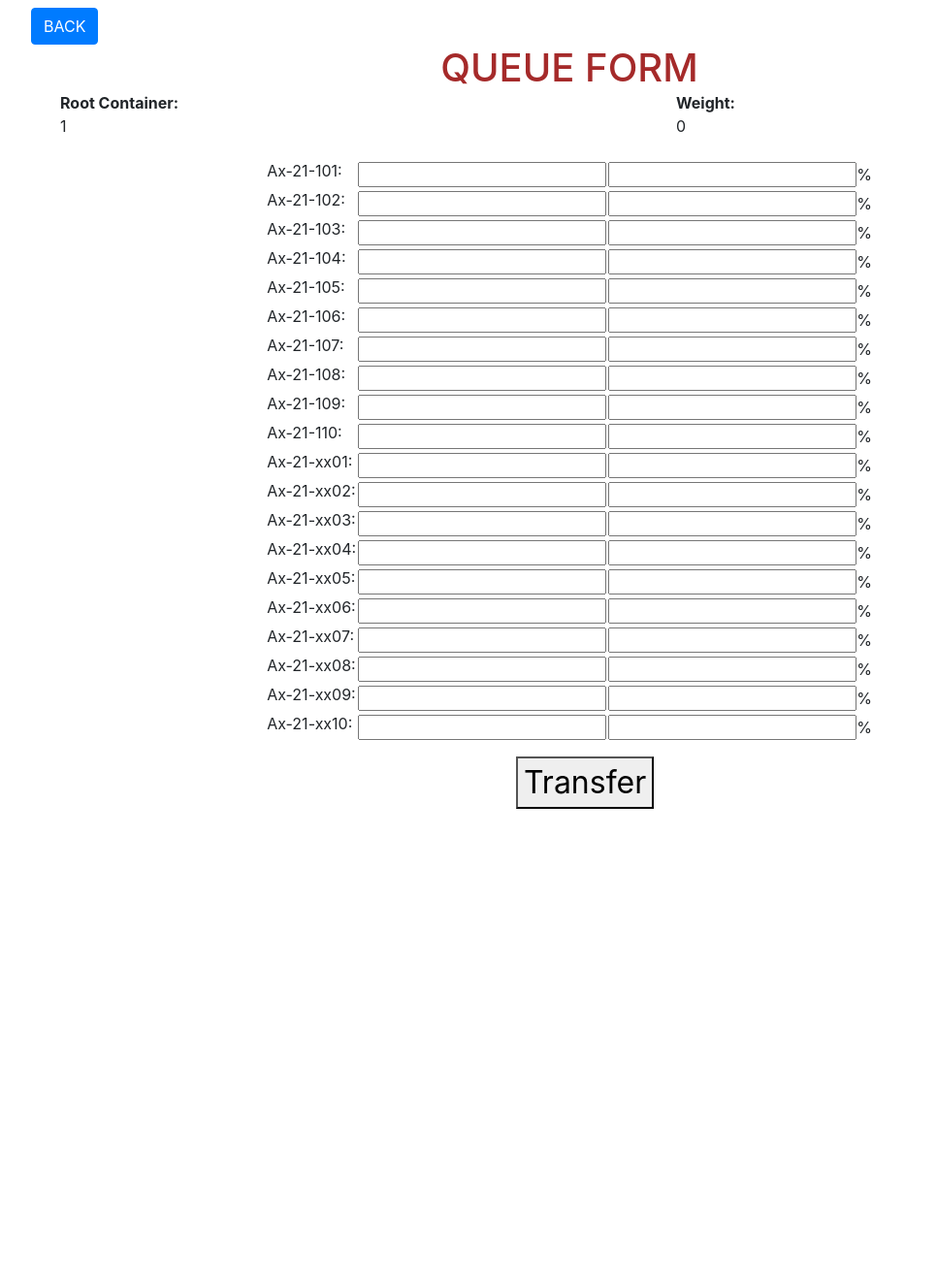
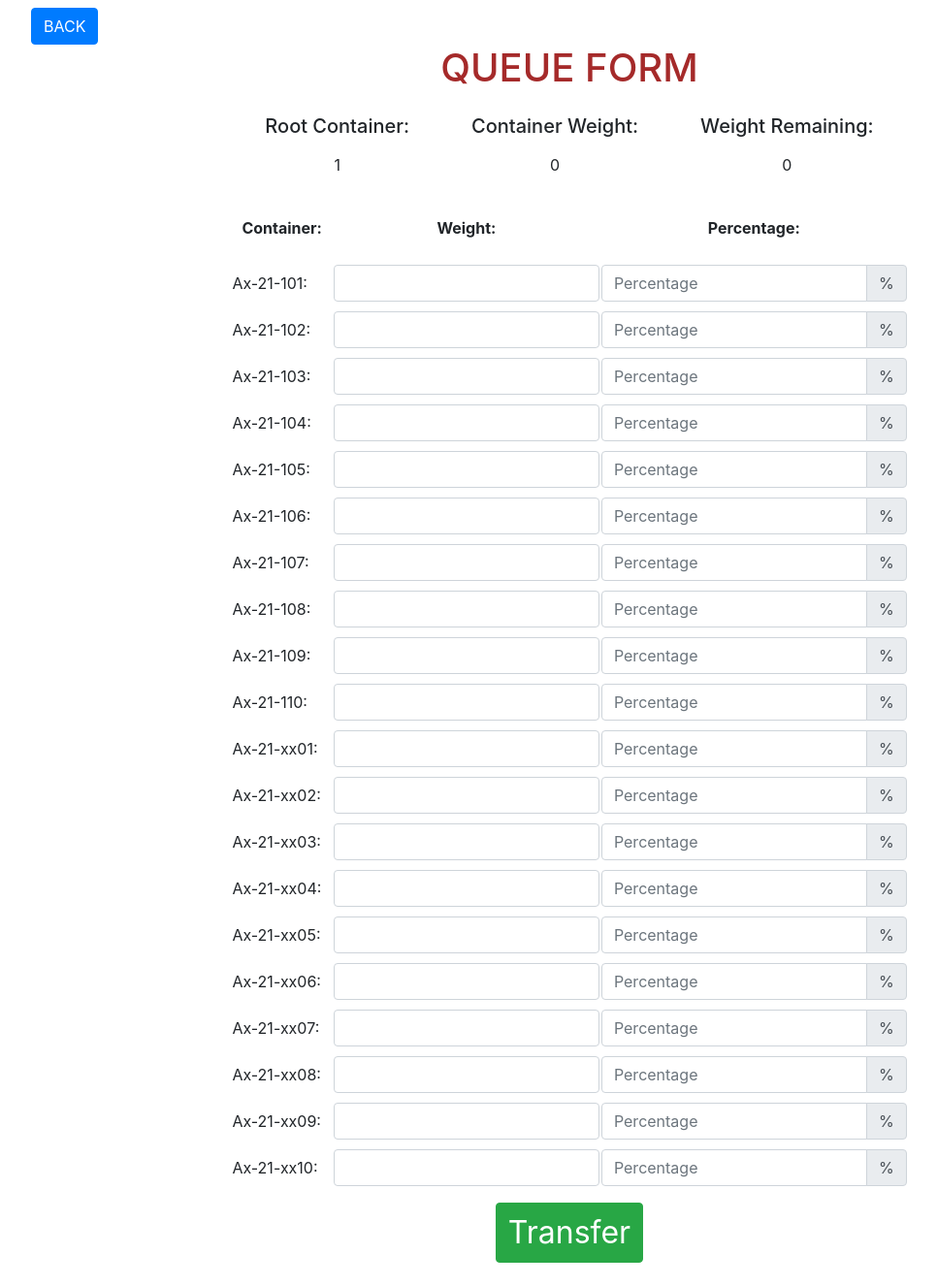
Before and after one commit to Lance-Easley/FACT-Prototype, a Django app: page /contract/1/queue/1 in a window 1280 px wide. Shown: the part 56-1382 px from the top of the page at 97% size, without its empty margins (53-1019 px from the left). Before the commit the page ends 890 px from the top, so only its background shows below. Run offline with Django 3.2, Linux system fonts and the light colour scheme; data comes from the database, SQL or seed files in the repository; some libraries are stand-ins or nearby versions.

Commit message:
Finished Queueform

```diff
--- a/contracts/forms.py
+++ b/contracts/forms.py
@@ -101,7 +101,9 @@ class QueuedContainerForm(forms.Form):
         # Generate Integer fields for each container that belongs to the contract's company
         for c in Container.objects.filter(company_code=contract.company_code):
             self.fields[c.unit_descriptor] = forms.IntegerField(
-                required=False, initial=self.container_weights.get(c.unit_descriptor)
+                required=False,
+                initial=self.container_weights.get(c.unit_descriptor),
+                widget=forms.TextInput(attrs={'class': 'form-control'})
             )
 
     @property
@@ -135,6 +137,8 @@ class QueuedContainerForm(forms.Form):
             print("Pend: ", pending_weight_total)
             print("Weight: ", weight)
             print("Container weights must total to the contract's total weight.")
+            self.errors["total"] = "Container weights must total to the contract's total weight."
+            print(repr(self.errors))
             raise ValidationError(
                 "Container weights must total to the contract's total weight."
             )
--- a/pages/views.py
+++ b/pages/views.py
@@ -93,8 +93,6 @@ class ContractUpdateView(UpdateView):
         contract.save()
         return redirect("pending", contract.id)
 
-
-
     def get_context_data(self, *args, **kwargs):
         context = super().get_context_data(*args, **kwargs)
         context['company_containers'] = Container.objects.filter(
--- a/templates/queueform.html
+++ b/templates/queueform.html
@@ -5,11 +5,7 @@
     font-family: Calibri, 'Trebuchet MS', sans-serif;
 
 }
-#trans{
-  position: relative;
-  left: 500px;
-  top: 15px;
-}
+
 p{
   padding: 10px;
 }
@@ -62,36 +58,62 @@ section {
 {% block content %}
 <div id="__queueform">
   <button class="btn btn-primary" onclick="window.history.back()">BACK</button>
-  <h1 id="title">QUEUE FORM</h1>
-  <section id="contract-info" class= "border-line">
-    <div class="info-field">
-      <p><b>Root Container: </b></p>
+  <h1 id="title" class="pb-3">QUEUE FORM</h1>
+  <section class="border-line">
+    <table class="text-center" style="margin:auto;">
+      <thead>
+        <td style="padding: 0 2rem;"><h5>Root Container: </h5></td>
+        <td style="padding: 0 2rem;"><h5>Container Weight: </h5></td>
+        <td style="padding: 0 2rem;"><h5>Weight Remaining: </h5></td>
+      </thead>
+      <tbody>
+        <tr>
+          <td style="padding: 0 2rem;"><p>{{ form.from_container }}</p></td>
+          <td style="padding: 0 2rem;"><p id="weight">{{ form.transfer_weight }}</p></td>
+          <td style="padding: 0 2rem;"><p id="remaining"></p></td>
+        </tr>
+      </tbody>
+    </table>
+  </section>
+
+  {% if form.errors %}
+    <div class="alert alert-danger text-center">
+      <strong>{{ form.errors.total|escape }}</strong>
     </div>
-    <div class="info-field">
-      <p><b>Weight: </b></p>
-    </div>
-    <div class="info-field">
-      <p>{{ form.from_container }}</p>
-    </div>
-    <div class="info-field">
-      <p id="weight">{{ form.transfer_weight }}</p>
-    </div>
-  </section>
+  {% endif %}
 
   <form method="POST">
     {% csrf_token %}
-    <table style="margin:auto">
+    <table class="mt-2" style="margin:auto">
+      <tr>
+        <td><p class="text-center"><b>Container:</b></p></td>
+        <td><p class="text-center"><b>Weight:</b></p></td>
+        <td><p class="text-center"><b>Percentage:</b></p></td>
+      </tr>
       {% for field in form %}
         <div class="container-control-container">
           <tr class="container-control">
             <td>{{ field.label_tag }}</td>
-            <td>{{ field }}</td>
-            <td><input type="number" class="percent-control" step="any">%</td>
+            <td>
+              <div class="input-group mb-2">
+                {{ field }}
+              </div>
+            </td>
+            <td>
+              <div class="input-group mb-2">
+                <input type="number" class="form-control percent-control" placeholder="Percentage" aria-label="Percentage" aria-describedby="basic-addon2" step="any">
+                <div class="input-group-append">
+                  <span class="input-group-text" id="basic-addon2">%</span>
+                </div>
+              </div>
+            </td>
           </tr>
         </div>
       {% endfor %}
     </table>
-    <button id="trans" style="font-size: 2rem; margin: auto ">Transfer</button>
+    <div class="text-center mt-2">
+      <button id="trans" class="btn btn-success" style="font-size: 2rem;">Transfer</button>
+    </div>
   </form>
   <script>
     const controlContainer = document.querySelector(
@@ -99,6 +121,20 @@ section {
       );
     const controls = document.querySelectorAll(".container-control");
     const totalWeight = document.querySelector("#weight").innerHTML;
+    const remainingWeight = document.querySelector("#remaining");
+
+    function calculateWeightRemaining(controls, weight) {
+      var result = 0
+      for (const control of controls) {
+        const weightInput = control.querySelector("input[name]");
+        if (weightInput.value) {
+          if (weightInput.value > 0) {
+            result += Number(weightInput.value)
+          }
+        }
+      }
+      return Number(weight) - result
+    }
 
     for (const control of controls) {
       const percentInput = control.querySelector(
@@ -107,12 +143,15 @@ section {
       const weightInput = control.querySelector("input[name]");
       weightInput.addEventListener("input", () => {
         percentInput.value = ((Number(weightInput.value) / totalWeight) * 100).toFixed(3);
+        remainingWeight.innerHTML = calculateWeightRemaining(controls, totalWeight)
       });
       percentInput.value = ((Number(weightInput.value) / totalWeight) * 100).toFixed(3);
       percentInput.addEventListener("input", () => {
         weightInput.value = Math.round((totalWeight * Number(percentInput.value)) / 100);
+        remainingWeight.innerHTML = calculateWeightRemaining(controls, totalWeight)
       });
     }
+    remainingWeight.innerHTML = calculateWeightRemaining(controls, totalWeight)
   </script>
 </div>
 {% endblock %}
```
